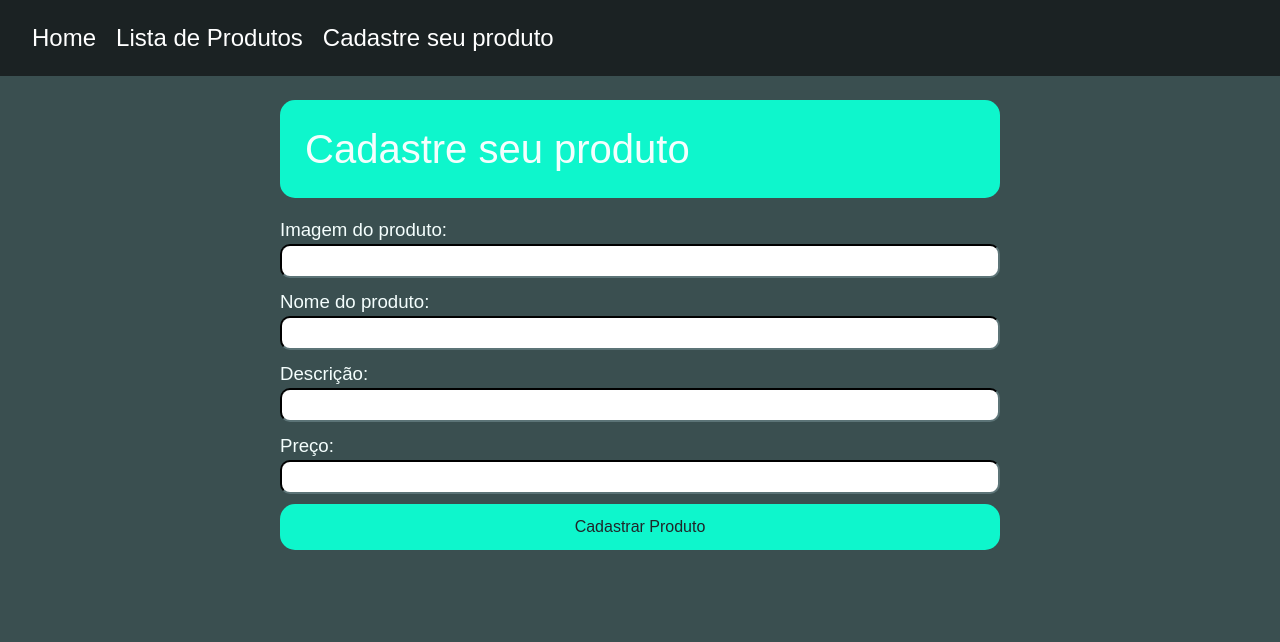
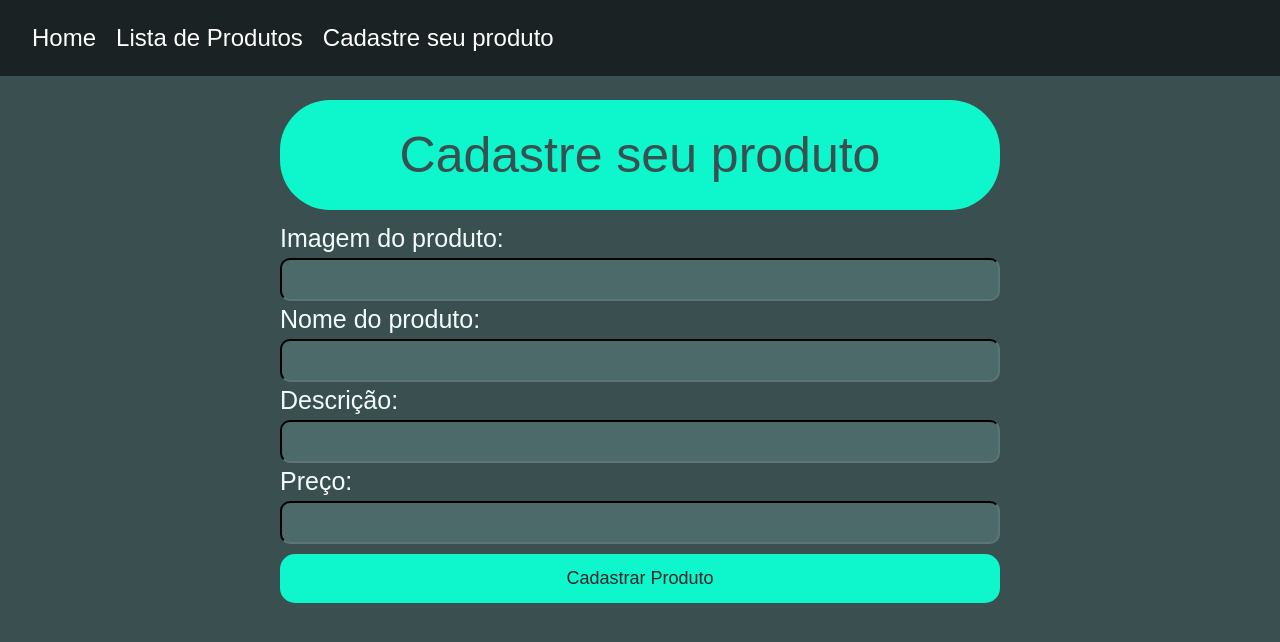
Before and after one commit to NexoCasion/TCC, a React (Create React App) app in the folder frontend/: page /cadastro in a window 1280 px wide. Shown: the top 642 px of the page. Built offline with nearby package versions, Linux system fonts and the light colour scheme.

Commit message:
css começando

```diff
--- a/frontend/src/index.css
+++ b/frontend/src/index.css
@@ -22,24 +22,25 @@ a{
 .nav-item{
   padding: 10px;
   font-size:x-large;
-
 }
-
-
-
 .teste{
   margin-top: 100px;
 }
+
 #form{
-display:flex;
-flex-direction: column;
-
+  display:flex;
+  flex-direction: column;
+  justify-items: center;
 }
-.titulo{
+.tituloC{
+  display: flex;
+  justify-content: center;
   padding: 25px;
   margin-top: 15px;
   background-color: #0ef6cc;
-  border-radius: 15px;
+  border-radius: 50px;
+  font-size: 50px;
+  color: #3A4F50;
 }
 .btn{
 
@@ -47,16 +48,41 @@ flex-direction: column;
   padding: 10px;
   background-color: #0ef6cc;
   margin-top: 10px;
+  font-size: large;
 }
 .btn:hover{
   background-color: #0ef6cc;
 }
 .dados{
   margin-top: 10px;
+  font-size: 25px;
 }
 .cx-text{
-  background-color: white;
+  background-color: #4d6a6b;
   border-radius: 10px;
   border-color: #1B2223;
-
+  color: #3A4F50;
 }
+.produtos{
+  display: grid;
+  width: 114rem;
+  grid-gap: 6rem;
+  grid-template-columns: repeat(auto-fit, minmax(30rem, 1fr));
+  align-items: start;
+}
+@media (max-width: 60em) {
+  .produtos {
+    grid-gap: 3rem;
+  }
+}
+.tituloP{
+  width: 100%;
+  position: fixed;
+  left: 0;
+  display: flex;
+  justify-content: center;
+  padding: 25px;
+  background-color: #0ef6cc;
+  font-size: 50px;
+  color: #3A4F50;
+}
--- /dev/null
+++ b/frontend/src/pages/Card.css
@@ -0,0 +1,41 @@
+
+@media (max-width: 60em) {
+  .grid {
+    grid-gap: 3rem;
+  }
+}
+.grid__item {
+  background-color: #fff;
+  border-radius: 0.4rem;
+  overflow: hidden;
+  box-shadow: 0 3rem 6rem rgba(0, 0, 0, 0.1);
+  cursor: pointer;
+  transition: 0.2s;
+}
+.grid__item:hover {
+  transform: translateY(-0.5%);
+  box-shadow: 0 4rem 8rem rgba(0, 0, 0, 0.2);
+}
+
+.card__img {
+  display: block;
+  width: 100%;
+  height: 18rem;
+  object-fit: cover;
+}
+.card__content {
+  padding: 3rem 3rem;
+}
+.card__header {
+  font-size: 3rem;
+  font-weight: 500;
+  color: #0d0d0d;
+  margin-bottom: 1.5rem;
+}
+.card__text {
+  font-size: 1.5rem;
+  letter-spacing: 0.1rem;
+  line-height: 1.7;
+  color: #3d3d3d;
+  margin-bottom: 2.5rem;
+}
--- a/frontend/src/pages/Card.jsx
+++ b/frontend/src/pages/Card.jsx
@@ -1,14 +1,21 @@
 import React from 'react'
-
+import "./Card.css"
 function Card(props) {
   return (
-    <div key={props._id}>
-        <h2>{props.nome}</h2>
-        <p>{props.desc} </p>
-        <p>{props.price}</p>
-        <img src={props.imageUrl} alt={props.nome} />
-        <p>{props.createdAt}</p>
+  <div className='grid'>
+    <div className='grid_item'>
+    <div className='Card' key={props._id}>
+        <img className='imgcard' src={props.imageUrl} alt={props.nome} />
+            <div className='text-card'>
+
+            <h2>{props.nome}</h2>
+            <p>{props.desc} </p>
+            <p>{props.price}</p>
+
+            </div>
+     </div>
     </div>
+  </div>
   )
 }
 
--- a/frontend/src/pages/Home.jsx
+++ b/frontend/src/pages/Home.jsx
@@ -1,6 +1,5 @@
 import React from 'react'
 import { Outlet, NavLink } from 'react-router-dom'
-import "./NavBar.css"
 function Home() {
   return (
     <>
--- a/frontend/src/pages/Produtos.jsx
+++ b/frontend/src/pages/Produtos.jsx
@@ -1,6 +1,7 @@
 import React,{useState,useEffect} from 'react'
 import axios from 'axios'
 import Card from './Card'
+
 function Produtos() {
     const [produtos,setProdutos] = useState([])
     useEffect(()=>{
@@ -34,16 +35,25 @@ function Produtos() {
           })
           .catch(erro=>console.log(erro))
   }
+
   return (
-    <div className='space-top'>
-        <h1> Produtos </h1>
+  <>
+    <div className='tituloP'>
+      <h1> Produtos </h1>
+    </div>
+      <div>
+        <div>
+          <div className='produtos'>
 
-        {
-            produtos.map(p=> <Card {...p}/>
-            )
-        }
 
-    </div>
+                {
+                  produtos.map(p=> <Card {...p}/>
+                  )
+                }
+          </div>
+        </div>
+      </div>
+  </>
   )
 }
 
--- a/frontend/src/pages/Registrar.jsx
+++ b/frontend/src/pages/Registrar.jsx
@@ -21,10 +21,10 @@ function Registrar() {
     }
     return (
         <div >
-            <h1 className='titulo'>Cadastre seu produto</h1>
-            <div>
+            <h1 className='tituloC'>Cadastre seu produto</h1>
+            <div className='dados'>
                 <form id='form' onSubmit={envioFormulario}>
-                <label className='dados' htmlFor="imageUrl">Imagem do produto:</label>
+                <label  htmlFor="imageUrl">Imagem do produto:</label>
                     <input className='cx-text'
                         type="text"
                         id="imageUrl"
@@ -32,21 +32,21 @@ function Registrar() {
                         onChange={(e)=>setImageUrl(e.target.value)}
                     />
 
-                    <label className='dados' htmlFor="nome">Nome do produto:</label>
+                    <label  htmlFor="nome">Nome do produto:</label>
                     <input className='cx-text'
                         type="text"
                         id="nome"
                         name="nome"
                         onChange={(e)=>setNome(e.target.value)}
                     />
-                    <label className='dados' htmlFor="desc">Descrição:</label>
+                    <label  htmlFor="desc">Descrição:</label>
                     <input className='cx-text'
                         type="text"
                         id="desc"
                         name="desc"
                         onChange={(e)=>setDesc(e.target.value)}
                     />
-                    <label className='dados' htmlFor="price">Preço:</label>
+                    <label  htmlFor="price">Preço:</label>
                     <input className='cx-text'
                         type="number"
                         id="price"
```
Also changed, not shown: frontend/src/pages/NavBar.css (deleted).
